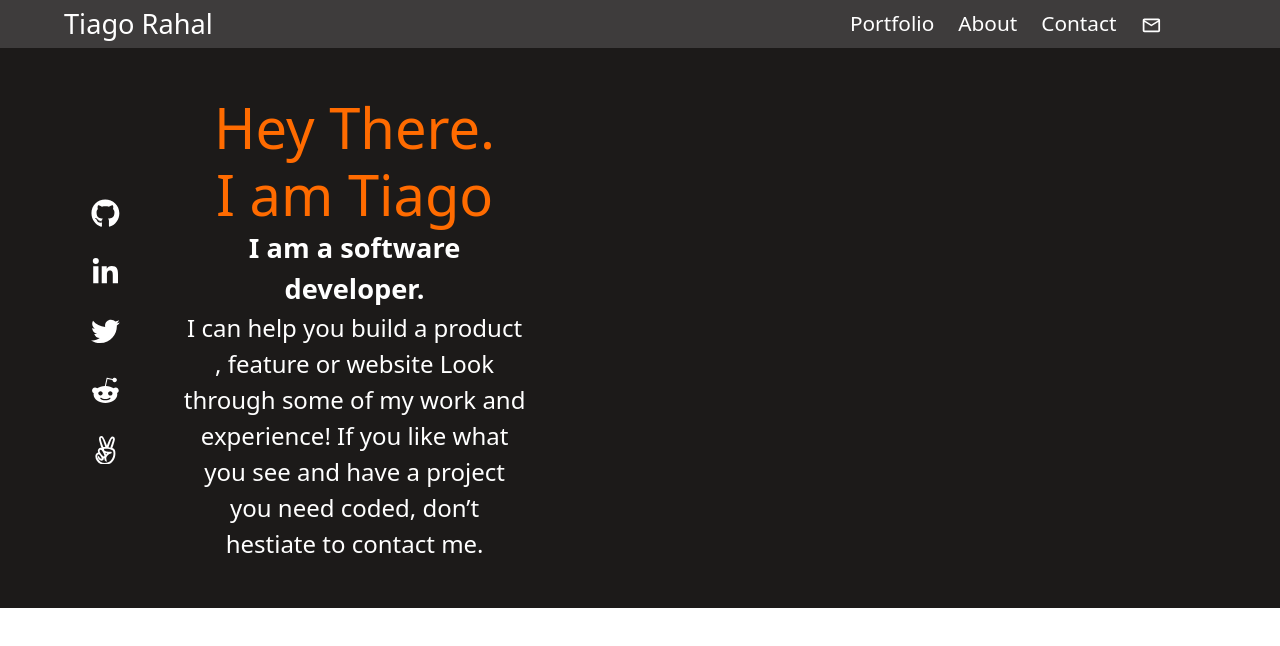
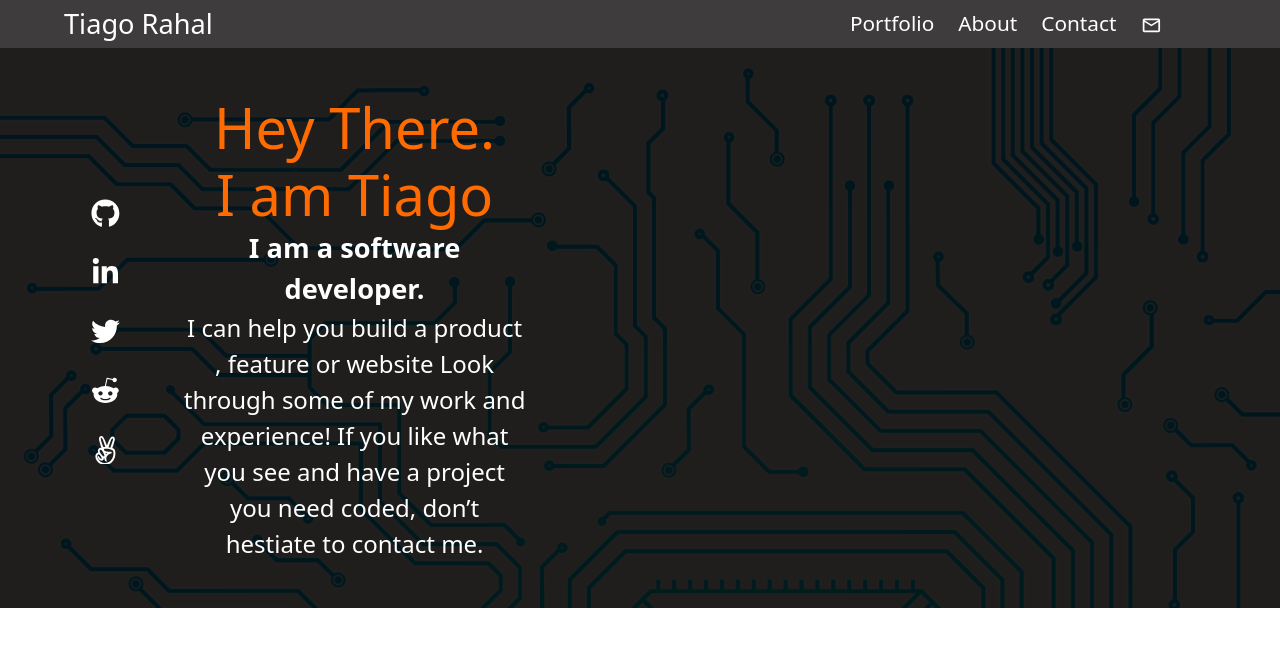
Before and after one commit to tiagorahal/portfolio-page, a React (Create React App) app: page / in a window 1280 px wide. Shown: the top 646 px of the page. Built offline with nearby package versions, Linux system fonts and the light colour scheme.

Commit message:
Add background image, finish top section

```diff
--- a/src/styles/topSection.css
+++ b/src/styles/topSection.css
@@ -1,7 +1,9 @@
 .TopSection {
-  background-color: #1C1A19;
   color: #fff;
   height: 70vh;
+  background:url(../assets/images/background-top.png) #1c1a19fa;
+  background-size:cover;
+  background-blend-mode: multiply;
 }
 
 .links-column {
```
Also changed, not shown: src/assets/images/background-top.png (added).
